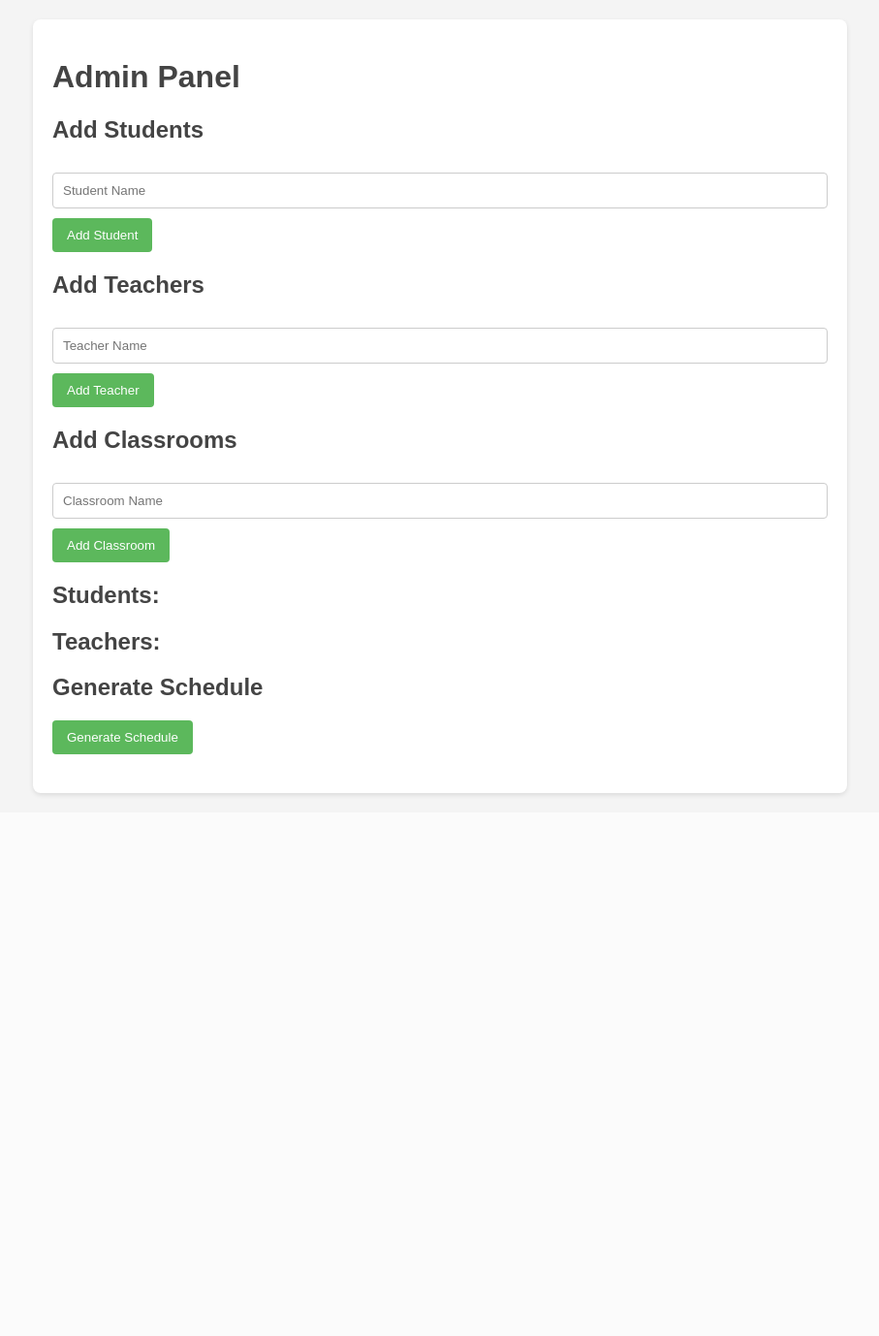
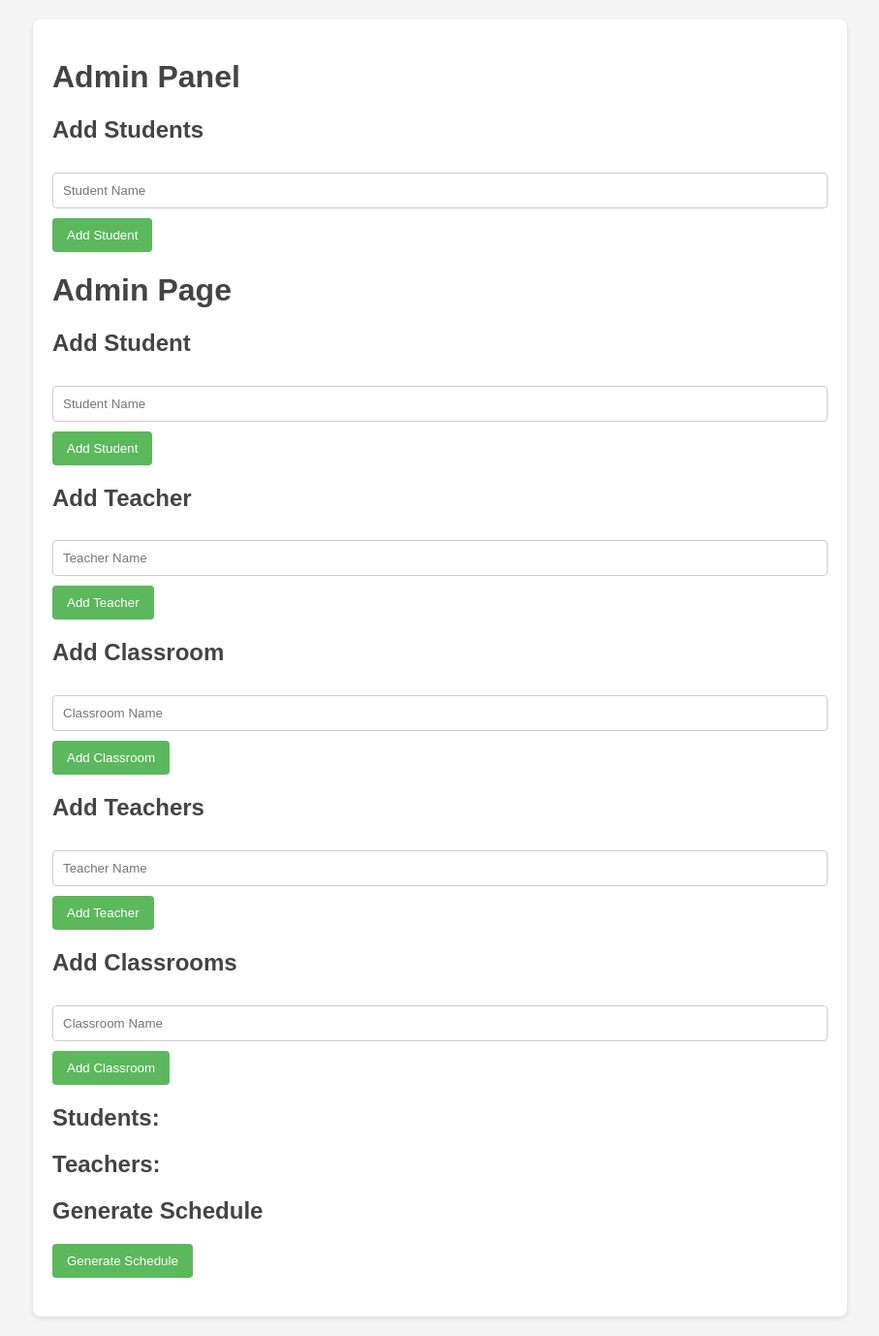
Before and after one commit to omanshchoudhary/Optimal-Schedule-With-AI, a Flask app: page /admin in a window 1280 px wide. Shown: the whole page at 97% size, without its empty margins (186-1093 px from the left). Before the commit the page ends 822 px from the top, so only its background shows below. Run offline with Flask 3, Linux system fonts and the light colour scheme.

Commit message:
Update admin.html

```diff
--- a/templates/admin.html
+++ b/templates/admin.html
@@ -14,6 +14,35 @@
             <input type="text" name="student_name" placeholder="Student Name" required>
             <button type="submit">Add Student</button>
         </form>
+        <!DOCTYPE html>
+<html lang="en">
+<head>
+    <meta charset="UTF-8">
+    <meta name="viewport" content="width=device-width, initial-scale=1.0">
+    <title>Admin Page</title>
+    <link rel="stylesheet" href="{{ url_for('static', filename='style.css') }}">
+</head>
+<body>
+    <h1>Admin Page</h1>
+    <form method="post">
+        <h2>Add Student</h2>
+        <input type="text" name="name" placeholder="Student Name" required>
+        <button type="submit" name="action" value="Add Student">Add Student</button>
+    </form>
+
+    <form method="post">
+        <h2>Add Teacher</h2>
+        <input type="text" name="name" placeholder="Teacher Name" required>
+        <button type="submit" name="action" value="Add Teacher">Add Teacher</button>
+    </form>
+
+    <form method="post">
+        <h2>Add Classroom</h2>
+        <input type="text" name="name" placeholder="Classroom Name" required>
+        <button type="submit" name="action" value="Add Classroom">Add Classroom</button>
+    </form>
+</body>
+</html>
 
         <h2>Add Teachers</h2>
         <form action="/add_teacher" method="post">
```
